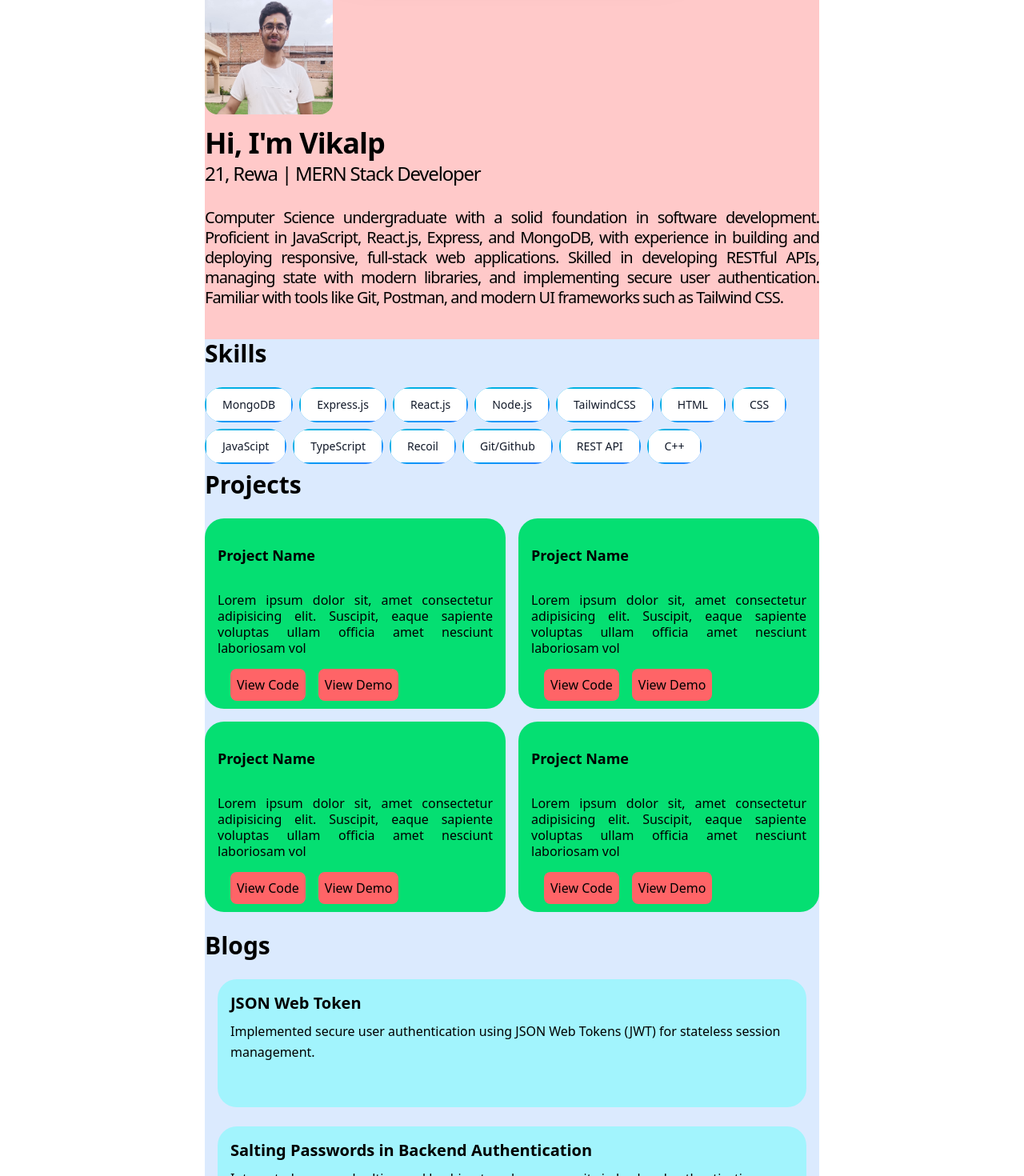
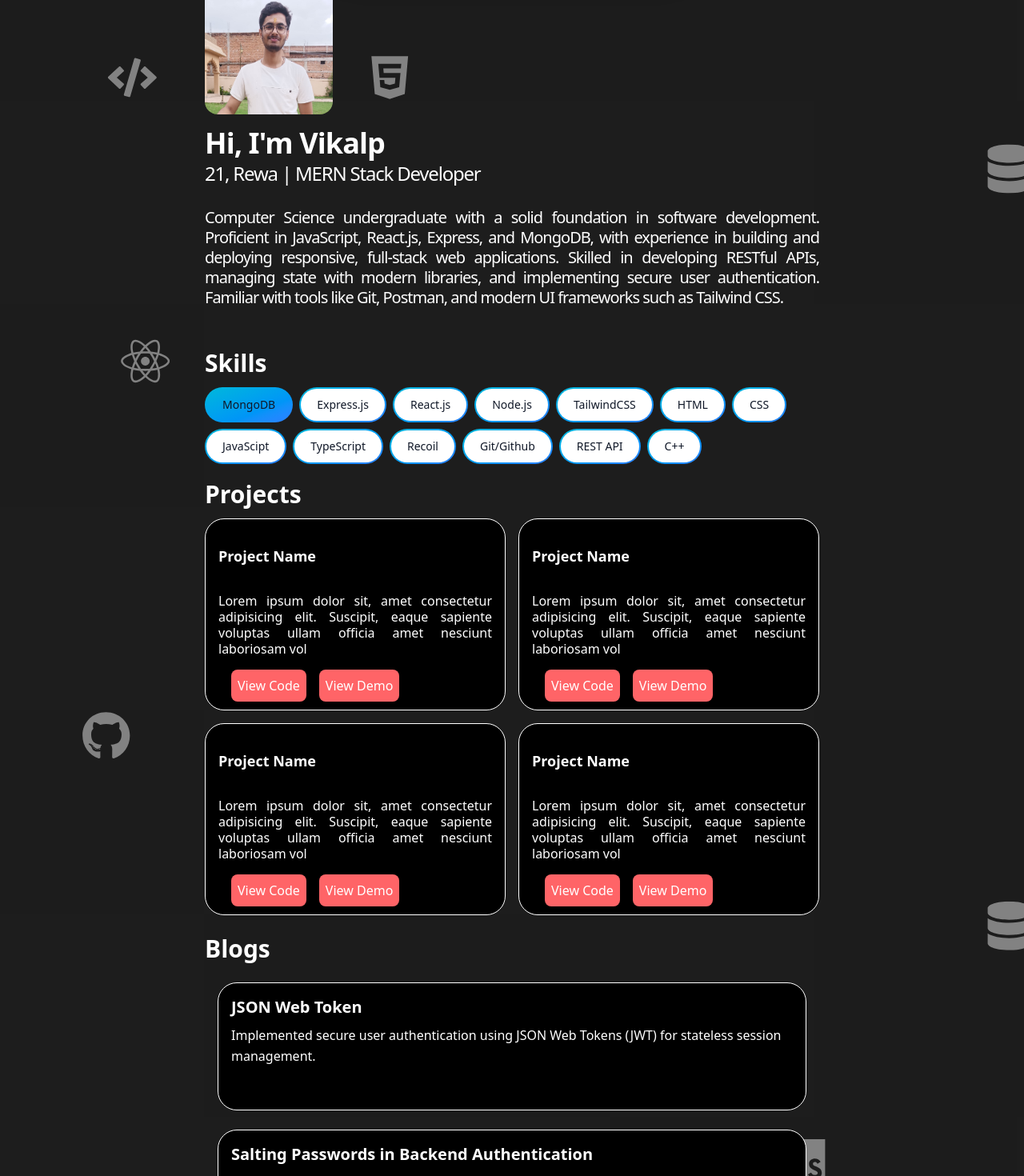
Before and after one commit to vikalpis/Portfolio, a React (Vite) app: page / in a window 1280 px wide. Shown: the part 129-1599 px from the top of the page at 80% size. Built offline with nearby package versions, Linux system fonts and the light colour scheme.

Commit message:
added components Breathing and tailwind

```diff
--- a/package.json
+++ b/package.json
@@ -12,19 +12,23 @@
   "dependencies": {
     "@tailwindcss/vite": "^4.1.11",
     "lucide-react": "^0.525.0",
+    "motion": "^12.23.11",
     "react": "^19.1.0",
     "react-dom": "^19.1.0",
-    "tailwindcss": "^4.1.11"
+    "react-icons": "^5.5.0"
   },
   "devDependencies": {
     "@eslint/js": "^9.30.1",
     "@types/react": "^19.1.8",
     "@types/react-dom": "^19.1.6",
     "@vitejs/plugin-react": "^4.6.0",
+    "autoprefixer": "^10.4.21",
     "eslint": "^9.30.1",
     "eslint-plugin-react-hooks": "^5.2.0",
     "eslint-plugin-react-refresh": "^0.4.20",
     "globals": "^16.3.0",
+    "postcss": "^8.5.6",
+    "tailwindcss": "^4.1.11",
     "vite": "^7.0.4"
   }
 }
--- a/src/App.jsx
+++ b/src/App.jsx
@@ -9,12 +9,16 @@ import Skills from './components/Skills'
 import Project from './components/Project'
 import Footer from './components/Footer'
 import Blog from './components/Blog'
+import { motion } from 'motion/react'
+import BreathingBackground from './components/Breathing'
 
 function App() {
 
 
   return (
     <>
+    <div className='relative overflow-hidden min-h-screen'>
+
     <Container>
       <Navbar/>
       <Hero/>
@@ -23,7 +27,8 @@ function App() {
       <Blog/>
       <Footer/>
     </Container>
-
+    <BreathingBackground/>
+</div>
     </>
   )
 }
--- a/src/components/Blog.jsx
+++ b/src/components/Blog.jsx
@@ -2,18 +2,18 @@ export default function Blog() {
     return (
       <>
         <div className=" my-6">
-          <h1 className="text-2xl sm:text-3xl font-bold">Blogs</h1>
+          <h1 className="text-2xl sm:text-3xl font-bold text-white">Blogs</h1>
         </div>
 
-        <div className="grid grid-cols-1 sm:grid-cols-1 lg:grid-cols-1 gap-6 px-4 ">
-          <div className="bg-cyan-200 w-full min-h-40 rounded-3xl p-4  hover:scale-105 transition-transform duration-300">
+        <div className="grid grid-cols-1 sm:grid-cols-1 lg:grid-cols-1 gap-6 px-4 text-white bg-transparent">
+          <div className="border bg-black w-full min-h-40 rounded-3xl p-4  hover:scale-105 transition-transform duration-300">
             <h2 className="text-lg sm:text-xl font-bold mb-2">JSON Web Token</h2>
             <p className="text-sm sm:text-base leading-relaxed">
               Implemented secure user authentication using JSON Web Tokens (JWT) for stateless session management.
             </p>
           </div>
 
-          <div className="bg-cyan-200 w-full min-h-40 rounded-3xl p-4  hover:scale-105 transition-transform duration-300">
+          <div className="bg-black border w-full min-h-40 rounded-3xl p-4  hover:scale-105 transition-transform duration-300">
             <h2 className="text-lg sm:text-xl font-bold mb-2">Salting Passwords in Backend Authentication</h2>
             <p className="text-sm sm:text-base leading-relaxed">
               Integrated password salting and hashing to enhance security in backend authentication.
--- /dev/null
+++ b/src/components/Breathing.jsx
@@ -0,0 +1,43 @@
+import { motion } from "framer-motion";
+import { FaCode, FaReact, FaGithub, FaJs, FaDatabase, FaHtml5 } from "react-icons/fa";
+import { Github, Linkedin, Twitter } from "lucide-react";
+import { FaJ } from "react-icons/fa6";
+
+export default function BreathingBackground() {
+  return (
+    <motion.div
+      className="absolute inset-0 z-0"
+      animate={{
+        scale: [1, 1.03, 1],
+        opacity: [0.7, 1, 0.7],
+      }}
+      transition={{
+        duration: 8,
+        repeat: Infinity,
+        ease: "easeInOut",
+      }}
+    >
+      {/* Base background color */}
+      <div className="w-full h-full bg-black opacity-100" />
+
+      {/* Icons or shapes */}
+      <div className="absolute inset-0 flex flex-col gap-20  text-white/45 text-6xl">
+        <FaCode className="animate-pulse-slow m-52 ml-36" />
+        <FaReact className="animate-pulse-slow delay-300 ml-40" />
+        <FaGithub className="animate-pulse-slow delay-700 mt-80 ml-28" />
+      </div>
+
+      <div className="absolute inset-0 flex justify-end gap-20  text-white/45 text-6xl">
+        <FaHtml5 className="animate-pulse-slow m-52 ml-36" />
+        <FaJs className="animate-pulse-slow delay-300 ml-40" />
+        <FaDatabase className="animate-pulse-slow delay-700 mt-80 ml-28" />
+      </div>
+
+      <div className="absolute inset-0 flex items-end-safe justify-end mb-20 gap-20  text-white/45 text-6xl">
+        <FaHtml5 className="animate-pulse-slow m-52 ml-36" />
+        <FaJs className="animate-pulse-slow delay-300 ml-40 mb-24" />
+        <FaDatabase className="animate-pulse-slow delay-700 mb-96 ml-28" />
+      </div>
+    </motion.div>
+  );
+}
--- a/src/components/Hero.jsx
+++ b/src/components/Hero.jsx
@@ -2,7 +2,7 @@ import pic from '../assets/pic1.jpg';
 
 export default function Hero() {
   return (<div>
-    <div className='bg-red-200 w-full flex align-center'>
+    <div className='bg-transparent w-full flex align-center text-white'>
 
         <div className="flex flex-col py-10">
       <img
--- a/src/components/Navbar.jsx
+++ b/src/components/Navbar.jsx
@@ -19,10 +19,12 @@ export default function Navbar() {
           rounded-full bg-black text-white px-10 py-4 flex gap-16 shadow-2xl
         `}
       >
-        <div className="transition-transform duration-300 hover:scale-110 cursor-pointer"><HomeIcon/></div>
+
+        <div className="transition-transform duration-300 hover:scale-150 cursor-pointer"><HomeIcon/></div>
         <div className="transition-transform duration-300 hover:scale-110 cursor-pointer">About</div>
         <div className="transition-transform duration-300 hover:scale-110 cursor-pointer">Projects</div>
         <div className="transition-transform duration-300 hover:scale-110 cursor-pointer">Blogs</div>
+
       </div>
     </div>
   );
--- a/src/components/Project.jsx
+++ b/src/components/Project.jsx
@@ -3,12 +3,12 @@ export default function Project(){
 
     return (
         <>
-        <div className="font-bold text-3xl ">Projects</div>
-        <br />
-        <div className="grid grid-cols-1 sm:grid-cols-2 gap-4">
+        <div className="font-bold text-3xl leading-loose bg-transparent text-white">Projects</div>
+
+        <div className="grid grid-cols-1 sm:grid-cols-2 gap-4 text-white bg-transparent">
 
  {/*1st */}
-  <div className="transition-all duration-500 hover:scale-105 cursor-pointer w-full bg-green-400 rounded-3xl">
+  <div className="transition-all duration-500 hover:scale-105 cursor-pointer w-full bg-black border rounded-3xl">
     <p className="font-bold text-lg p-4 pt-8 ">
       Project Name
     </p>
@@ -24,7 +24,7 @@ export default function Project(){
     </div>
   </div>
  {/*2nd */}
-  <div className="transition-all duration-500 hover:scale-105 cursor-pointer w-full  bg-green-400 rounded-3xl">
+  <div className="transition-all duration-500 hover:scale-105 cursor-pointer w-full  bg-black border rounded-3xl">
     <p className="font-bold text-lg p-4 pt-8 ">
       Project Name
     </p>
@@ -41,7 +41,7 @@ export default function Project(){
   </div>
 
 {/*3rd */}
-  <div className="transition-all duration-500 hover:scale-105 cursor-pointer w-full bg-green-400 rounded-3xl">
+  <div className="transition-all duration-500 hover:scale-105 cursor-pointer w-full bg-black border rounded-3xl">
     <p className="font-bold text-lg p-4 pt-8 ">
       Project Name
     </p>
@@ -58,7 +58,7 @@ export default function Project(){
   </div>
 
 {/*4th */}
-  <div className="transition-all duration-500 hover:scale-105 cursor-pointer w-full bg-green-400 rounded-3xl">
+  <div className="transition-all duration-500 hover:scale-105 cursor-pointer w-full bg-black border  rounded-3xl">
     <p className="font-bold text-lg p-4 pt-8 ">
       Project Name
     </p>
--- a/src/components/Skills.jsx
+++ b/src/components/Skills.jsx
@@ -4,85 +4,85 @@ export default function Skills(){
 
     return(
         <>
-        <div className="font-bold text-3xl ">Skills</div>
-        <br />
-        <div className="gap-6">
+        <div className="font-bold text-3xl text-white bg-transparent leading-loose ">Skills</div>
+
+        <div className="gap-6 bg-transparent ">
 
 
         <button class="relative inline-flex items-center justify-center p-0.5 mb-2 me-2 overflow-hidden text-sm font-medium text-gray-900 rounded-full group bg-gradient-to-br from-cyan-500 to-blue-500 group-hover:from-cyan-500 group-hover:to-blue-500 hover:text-white dark:text-white focus:ring-4 focus:outline-none focus:ring-cyan-200 dark:focus:ring-cyan-800">
-        <span class="relative px-5 py-2.5 transition-all ease-in duration-75 bg-white dark:bg-gray-900 rounded-md group-hover:bg-transparent group-hover:dark:bg-transparent">
+        <span class="relative px-5 py-2.5 transition-all ease-in duration-75 bg-transparent dark:bg-gray-900 rounded-full group-hover:bg-transparent group-hover:dark:bg-transparent">
         MongoDB
         </span>
         </button>
 
         <button class="relative inline-flex items-center justify-center p-0.5 mb-2 me-2 overflow-hidden text-sm font-medium text-gray-900 rounded-full group bg-gradient-to-br from-cyan-500 to-blue-500 group-hover:from-cyan-500 group-hover:to-blue-500 hover:text-white dark:text-white focus:ring-4 focus:outline-none focus:ring-cyan-200 dark:focus:ring-cyan-800">
-        <span class="relative px-5 py-2.5 transition-all ease-in duration-75 bg-white dark:bg-gray-900 rounded-md group-hover:bg-transparent group-hover:dark:bg-transparent">
+        <span class="relative px-5 py-2.5 transition-all ease-in duration-75 bg-white dark:bg-gray-900 rounded-full group-hover:bg-transparent group-hover:dark:bg-transparent">
         Express.js
         </span>
         </button>
 
         <button class="relative inline-flex items-center justify-center p-0.5 mb-2 me-2 overflow-hidden text-sm font-medium text-gray-900 rounded-full group bg-gradient-to-br from-cyan-500 to-blue-500 group-hover:from-cyan-500 group-hover:to-blue-500 hover:text-white dark:text-white focus:ring-4 focus:outline-none focus:ring-cyan-200 dark:focus:ring-cyan-800">
-        <span class="relative px-5 py-2.5 transition-all ease-in duration-75 bg-white dark:bg-gray-900 rounded-md group-hover:bg-transparent group-hover:dark:bg-transparent">
+        <span class="relative px-5 py-2.5 transition-all ease-in duration-75 bg-white dark:bg-gray-900 rounded-full group-hover:bg-transparent group-hover:dark:bg-transparent">
         React.js
         </span>
         </button>
 
         <button class="relative inline-flex items-center justify-center p-0.5 mb-2 me-2 overflow-hidden text-sm font-medium text-gray-900 rounded-full group bg-gradient-to-br from-cyan-500 to-blue-500 group-hover:from-cyan-500 group-hover:to-blue-500 hover:text-white dark:text-white focus:ring-4 focus:outline-none focus:ring-cyan-200 dark:focus:ring-cyan-800">
-        <span class="relative px-5 py-2.5 transition-all ease-in duration-75 bg-white dark:bg-gray-900 rounded-md group-hover:bg-transparent group-hover:dark:bg-transparent">
+        <span class="relative px-5 py-2.5 transition-all ease-in duration-75 bg-white dark:bg-gray-900 rounded-full group-hover:bg-transparent group-hover:dark:bg-transparent">
         Node.js
         </span>
         </button>
 
         <button class="relative inline-flex items-center justify-center p-0.5 mb-2 me-2 overflow-hidden text-sm font-medium text-gray-900 rounded-full group bg-gradient-to-br from-cyan-500 to-blue-500 group-hover:from-cyan-500 group-hover:to-blue-500 hover:text-white dark:text-white focus:ring-4 focus:outline-none focus:ring-cyan-200 dark:focus:ring-cyan-800">
-        <span class="relative px-5 py-2.5 transition-all ease-in duration-75 bg-white dark:bg-gray-900 rounded-md group-hover:bg-transparent group-hover:dark:bg-transparent">
+        <span class="relative px-5 py-2.5 transition-all ease-in duration-75 bg-white dark:bg-gray-900 rounded-full group-hover:bg-transparent group-hover:dark:bg-transparent">
         TailwindCSS
         </span>
         </button>
 
         <button class="relative inline-flex items-center justify-center p-0.5 mb-2 me-2 overflow-hidden text-sm font-medium text-gray-900 rounded-full group bg-gradient-to-br from-cyan-500 to-blue-500 group-hover:from-cyan-500 group-hover:to-blue-500 hover:text-white dark:text-white focus:ring-4 focus:outline-none focus:ring-cyan-200 dark:focus:ring-cyan-800">
-        <span class="relative px-5 py-2.5 transition-all ease-in duration-75 bg-white dark:bg-gray-900 rounded-md group-hover:bg-transparent group-hover:dark:bg-transparent">
+        <span class="relative px-5 py-2.5 transition-all ease-in duration-75 bg-white dark:bg-gray-900 rounded-full group-hover:bg-transparent group-hover:dark:bg-transparent">
         HTML
         </span>
         </button>
 
         <button class="relative inline-flex items-center justify-center p-0.5 mb-2 me-2 overflow-hidden text-sm font-medium text-gray-900 rounded-full group bg-gradient-to-br from-cyan-500 to-blue-500 group-hover:from-cyan-500 group-hover:to-blue-500 hover:text-white dark:text-white focus:ring-4 focus:outline-none focus:ring-cyan-200 dark:focus:ring-cyan-800">
-        <span class="relative px-5 py-2.5 transition-all ease-in duration-75 bg-white dark:bg-gray-900 rounded-md group-hover:bg-transparent group-hover:dark:bg-transparent">
+        <span class="relative px-5 py-2.5 transition-all ease-in duration-75 bg-white dark:bg-gray-900 rounded-full group-hover:bg-transparent group-hover:dark:bg-transparent">
         CSS
         </span>
         </button>
 
         <button class="relative inline-flex items-center justify-center p-0.5 mb-2 me-2 overflow-hidden text-sm font-medium text-gray-900 rounded-full group bg-gradient-to-br from-cyan-500 to-blue-500 group-hover:from-cyan-500 group-hover:to-blue-500 hover:text-white dark:text-white focus:ring-4 focus:outline-none focus:ring-cyan-200 dark:focus:ring-cyan-800">
-        <span class="relative px-5 py-2.5 transition-all ease-in duration-75 bg-white dark:bg-gray-900 rounded-md group-hover:bg-transparent group-hover:dark:bg-transparent">
+        <span class="relative px-5 py-2.5 transition-all ease-in duration-75 bg-white dark:bg-gray-900 rounded-full group-hover:bg-transparent group-hover:dark:bg-transparent">
         JavaScipt
         </span>
         </button>
 
         <button class="relative inline-flex items-center justify-center p-0.5 mb-2 me-2 overflow-hidden text-sm font-medium text-gray-900 rounded-full group bg-gradient-to-br from-cyan-500 to-blue-500 group-hover:from-cyan-500 group-hover:to-blue-500 hover:text-white dark:text-white focus:ring-4 focus:outline-none focus:ring-cyan-200 dark:focus:ring-cyan-800">
-        <span class="relative px-5 py-2.5 transition-all ease-in duration-75 bg-white dark:bg-gray-900 rounded-md group-hover:bg-transparent group-hover:dark:bg-transparent">
+        <span class="relative px-5 py-2.5 transition-all ease-in duration-75 bg-white dark:bg-gray-900 rounded-full group-hover:bg-transparent group-hover:dark:bg-transparent">
         TypeScript
         </span>
         </button>
 
         <button class="relative inline-flex items-center justify-center p-0.5 mb-2 me-2 overflow-hidden text-sm font-medium text-gray-900 rounded-full group bg-gradient-to-br from-cyan-500 to-blue-500 group-hover:from-cyan-500 group-hover:to-blue-500 hover:text-white dark:text-white focus:ring-4 focus:outline-none focus:ring-cyan-200 dark:focus:ring-cyan-800">
-        <span class="relative px-5 py-2.5 transition-all ease-in duration-75 bg-white dark:bg-gray-900 rounded-md group-hover:bg-transparent group-hover:dark:bg-transparent">
+        <span class="relative px-5 py-2.5 transition-all ease-in duration-75 bg-white dark:bg-gray-900 rounded-full group-hover:bg-transparent group-hover:dark:bg-transparent">
         Recoil
         </span>
         </button>
 
         <button class="relative inline-flex items-center justify-center p-0.5 mb-2 me-2 overflow-hidden text-sm font-medium text-gray-900 rounded-full group bg-gradient-to-br from-cyan-500 to-blue-500 group-hover:from-cyan-500 group-hover:to-blue-500 hover:text-white dark:text-white focus:ring-4 focus:outline-none focus:ring-cyan-200 dark:focus:ring-cyan-800">
-        <span class="relative px-5 py-2.5 transition-all ease-in duration-75 bg-white dark:bg-gray-900 rounded-md group-hover:bg-transparent group-hover:dark:bg-transparent">
+        <span class="relative px-5 py-2.5 transition-all ease-in duration-75 bg-white dark:bg-gray-900 rounded-full group-hover:bg-transparent group-hover:dark:bg-transparent">
         Git/Github
         </span>
         </button>
 
         <button class="relative inline-flex items-center justify-center p-0.5 mb-2 me-2 overflow-hidden text-sm font-medium text-gray-900 rounded-full group bg-gradient-to-br from-cyan-500 to-blue-500 group-hover:from-cyan-500 group-hover:to-blue-500 hover:text-white dark:text-white focus:ring-4 focus:outline-none focus:ring-cyan-200 dark:focus:ring-cyan-800">
-        <span class="relative px-5 py-2.5 transition-all ease-in duration-75 bg-white dark:bg-gray-900 rounded-md group-hover:bg-transparent group-hover:dark:bg-transparent">
+        <span class="relative px-5 py-2.5 transition-all ease-in duration-75 bg-white dark:bg-gray-900 rounded-full group-hover:bg-transparent group-hover:dark:bg-transparent">
         REST API
         </span>
         </button>
 
         <button class="relative inline-flex items-center justify-center p-0.5 mb-2 me-2 overflow-hidden text-sm font-medium text-gray-900 rounded-full group bg-gradient-to-br from-cyan-500 to-blue-500 group-hover:from-cyan-500 group-hover:to-blue-500 hover:text-white dark:text-white focus:ring-4 focus:outline-none focus:ring-cyan-200 dark:focus:ring-cyan-800">
-        <span class="relative px-5 py-2.5 transition-all ease-in duration-75 bg-white dark:bg-gray-900 rounded-md group-hover:bg-transparent group-hover:dark:bg-transparent">
+        <span class="relative px-5 py-2.5 transition-all ease-in duration-75 bg-white dark:bg-gray-900 rounded-full group-hover:bg-transparent group-hover:dark:bg-transparent">
         C++
         </span>
         </button>
--- a/src/components/conatiner.jsx
+++ b/src/components/conatiner.jsx
@@ -2,8 +2,8 @@ export default function Container({children}){
 
     return (
         <>
-        <div className="flex justify-center">
-            <div className="bg-blue-100 w-3xl">
+        <div className="relative z-10 flex justify-center">
+            <div className="bg-transparent w-3xl">
         {children}
         </div>
 
```
Also changed, not shown: tailwind.config.js (added, +19 -0 lines), 1 other file (tests, documents, lock files or other folders).
